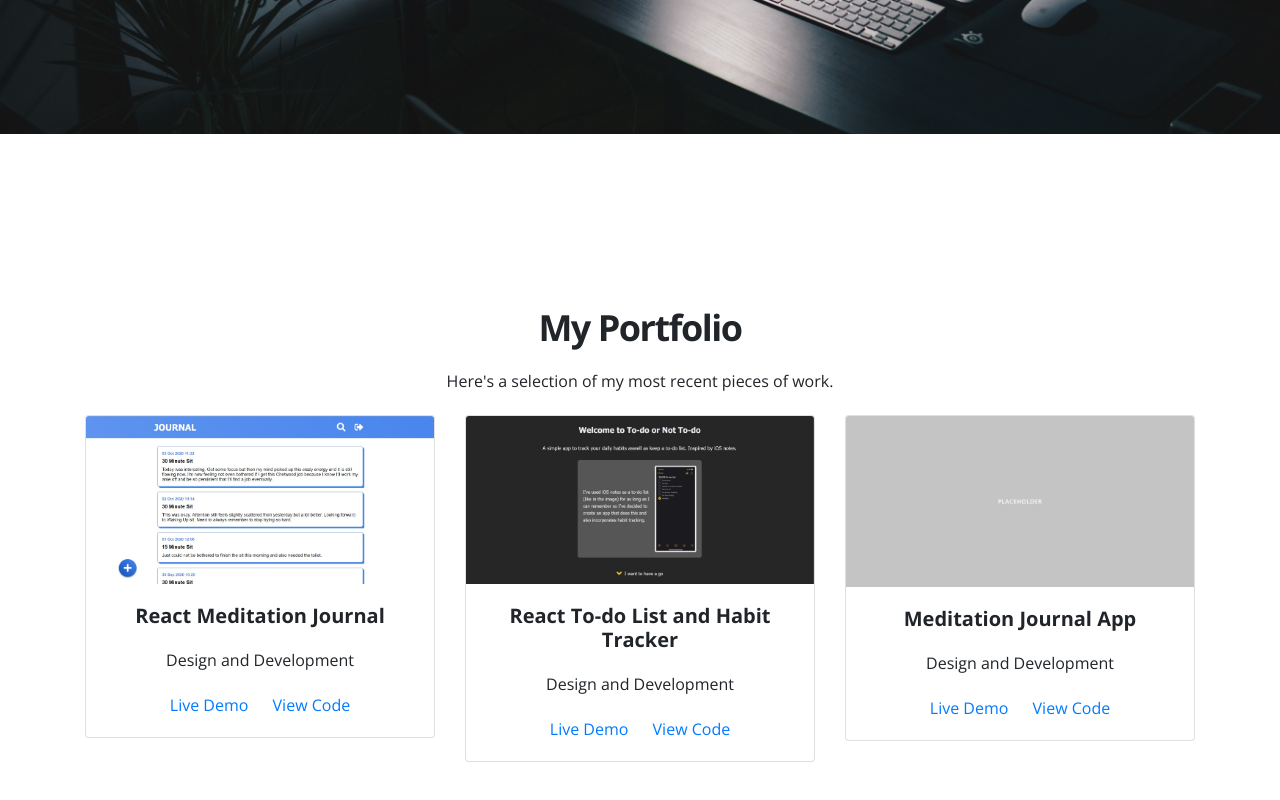
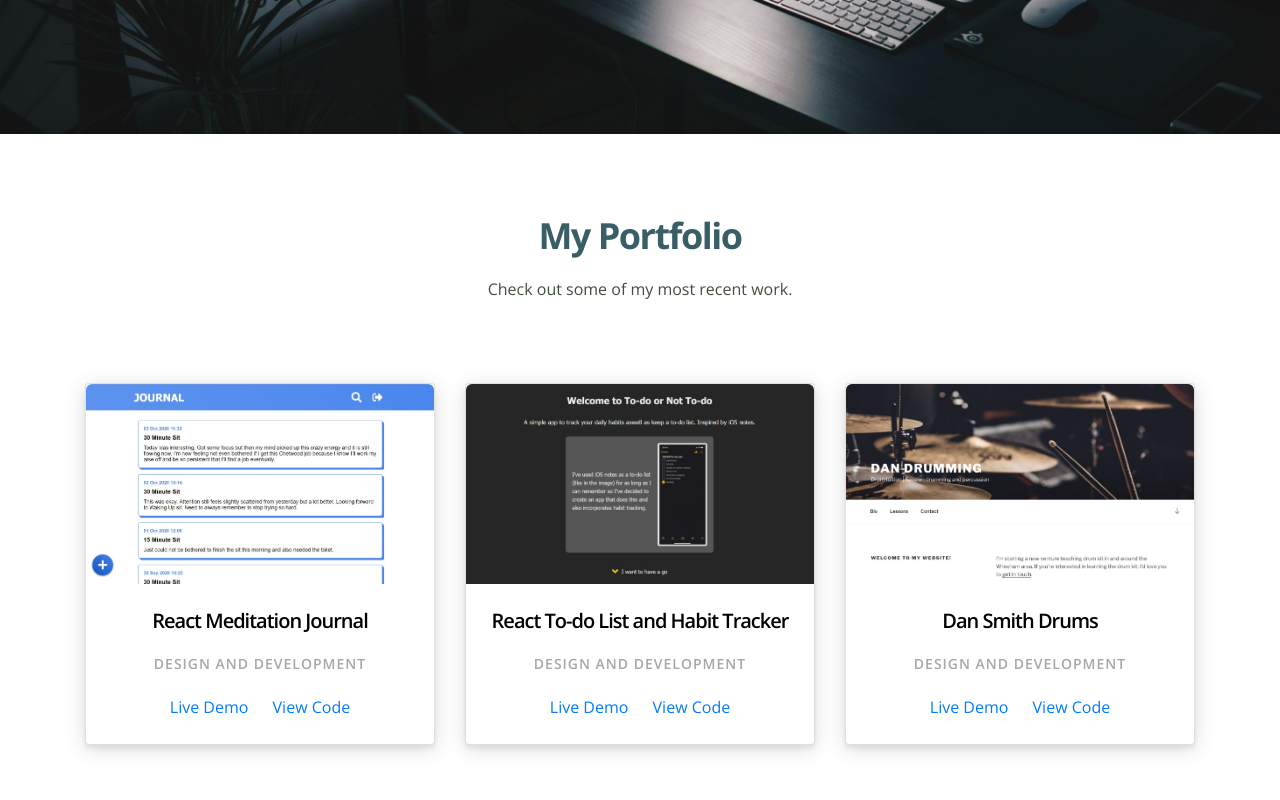
Before and after one commit to sammacfarlane23/portfolio-site, a plain HTML site: page index.html in a window 1280 px wide. Shown: the part 666-1466 px from the top of the page. Drawn offline with nearby package versions, Linux system fonts and the light colour scheme.

Commit message:
Updated portfolio page styles

```diff
--- a/index.html
+++ b/index.html
@@ -66,16 +66,30 @@
         <div class="row">
           <div class="col">
             <h2>My Portfolio</h2>
-            <p>Here's a selection of my most recent pieces of work.</p>
+            <p>Check out some of my most recent work.</p>
           </div>
         </div>
-        <div class="row">
+        <div class="row portfolio-cards">
           <div class="col-sm-4">
             <div class="portfolio-card card">
-              <img
-                class="card-img-top"
-                src="./img/meditation-journal-image.jpg"
-              />
+              <a
+                href="http://meditation-journal-app.herokuapp.com/"
+                target="_blank"
+                class="card-link"
+              >
+                <!--
+                <img
+                  class="card-img-top"
+                  src="./img/meditation-journal-image.jpg"
+                />
+                -->
+                <div
+                  class="portfolio-card-image"
+                  style="
+                    background-image: url('img/meditation-journal-image.jpg');
+                  "
+                ></div>
+              </a>
               <div class="card-body">
                 <h5 class="card-title">React Meditation Journal</h5>
                 <p class="card-text">Design and Development</p>
@@ -97,7 +111,17 @@
 
           <div class="col-sm-4">
             <div class="portfolio-card card">
-              <img class="card-img-top" src="./img/todo-image.jpg" />
+              <a
+                href="http://todo-or-not-todo-list.herokuapp.com/"
+                target="_blank"
+                class="card-link"
+              >
+                <div
+                  class="portfolio-card-image"
+                  style="background-image: url('img/todo-image.jpg')"
+                ></div>
+                <!-- <img class="card-img-top" src="./img/todo-image.jpg" /> -->
+              </a>
               <div class="card-body">
                 <h5 class="card-title">React To-do List and Habit Tracker</h5>
                 <p class="card-text">Design and Development</p>
@@ -118,13 +142,27 @@
           </div>
 
           <div class="col-sm-4">
-            <!-- Try making these into Bootstrap cards-->
             <div class="portfolio-card card">
-              <img class="card-img-top" src="./img/portfolio-placeholder.jpg" />
+              <a
+                href="https://dandrumming.co.uk/"
+                target="_blank"
+                class="card-link"
+              >
+                <div
+                  class="portfolio-card-image"
+                  style="background-image: url('img/dandrums-image.jpg')"
+                ></div>
+                <!-- <img class="card-img-top" src="./img/dandrums-image.jpg" /> -->
+              </a>
               <div class="card-body">
-                <h5 class="card-title">Meditation Journal App</h5>
+                <h5 class="card-title">Dan Smith Drums</h5>
                 <p class="card-text">Design and Development</p>
-                <a href="#" class="card-link">Live Demo</a>
+                <a
+                  href="https://dandrumming.co.uk/"
+                  target="_blank"
+                  class="card-link"
+                  >Live Demo</a
+                >
                 <a href="#" class="card-link">View Code</a>
               </div>
             </div>
@@ -132,7 +170,6 @@
         </div>
       </div>
     </section>
-
     <script type="text/javascript" src="js/scripts.js"></script>
   </body>
 </html>
--- /dev/null
+++ b/scss/_content.scss
@@ -0,0 +1,8 @@
+.content-section-centered {
+  background-image: url("/img/portfolio-bg-2.png'");
+  display: flex;
+  justify-content: center;
+  align-items: center;
+  text-align: center;
+  padding: 80px 0;
+}
--- a/scss/_core.scss
+++ b/scss/_core.scss
@@ -1,6 +1,16 @@
 html,
 body {
   font-family: 'Open Sans', sans-serif;
+  color: #434d3f;
+}
+
+h1,
+h2,
+h3,
+h4,
+h5,
+h6 {
+  color: #395e66;
 }
 
 h1 {
--- /dev/null
+++ b/scss/_portfolio-cards.scss
@@ -0,0 +1,42 @@
+.portfolio-cards {
+  margin-top: 60px;
+
+  .card-img-top {
+    height: 200px;
+    width: auto;
+  }
+
+  .portfolio-card-image {
+    background-size: cover;
+    background-position: center;
+    height: 200px;
+    border-top-right-radius: 6px;
+    border-top-left-radius: 6px;
+  }
+
+  .portfolio-card {
+    box-shadow: 0px 4px 20px rgba(0, 0, 0, 0.15),
+      0px 4px 4px rgba(0, 0, 0, 0.05);
+    margin-bottom: 30px;
+
+    .card-body {
+      padding: 25px 5px;
+
+      .card-title {
+        font-weight: 600;
+        color: black;
+        font-size: 20px;
+        letter-spacing: -1px;
+        margin-bottom: 5px;
+      }
+
+      .card-text {
+        color: #a7a7a7;
+        font-size: 14px;
+        text-transform: uppercase;
+        font-weight: 600;
+        letter-spacing: 1px;
+      }
+    }
+  }
+}
--- a/scss/content.scss
+++ /dev/null
@@ -1,11 +0,0 @@
-.content-section {
-  min-height: 100vh;
-  display: flex;
-  justify-content: center;
-  align-items: center;
-  text-align: center;
-}
-
-.card-title {
-  font-weight: 700;
-}
--- a/scss/styles.scss
+++ b/scss/styles.scss
@@ -3,3 +3,4 @@
 @import 'hero';
 @import 'buttons';
 @import 'content';
+@import 'portfolio-cards';
```
Also changed, not shown: css/styles.css, img/dandrums-image.jpg (added), 2 other files.
